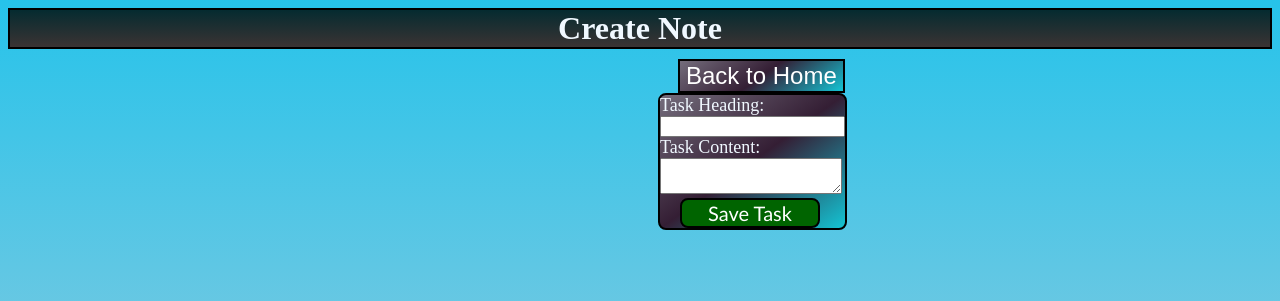
After one commit to GrayLeaphart/AppDev2CourseProject2, a Django app: page /createnote/ in a window 1280 px wide. The commit adds this page. Shown: the top 301 px of the page. Run offline with Django 5.2, Linux system fonts and the light colour scheme.

Commit message:
Your commit message

```diff
--- /dev/null
+++ b/Empmg/templates/createnote.html
@@ -0,0 +1,103 @@
+<html lang="en">
+<head>
+    <meta name="viewport" content="width=device-width">
+</head>
+<body>
+    <h1 class="head1">Create Note</h1>
+    <button onclick="backtohome()" class="Homet" id="Homet">Back to Home</button>
+    <form class="form1" method="post">
+        {% csrf_token %}
+        <label for="heading">Task Heading:</label><br>
+        <input type="text" id="heading" name="heading"><br>
+        <label for="content"> Task Content:</label><br>
+        <textarea id="content" name="content"></textarea><br>
+        <button class="w" type="submit">Save Task</button>
+    </form>
+    <img src="https://www.cpsc.gov/s3fs-public/TestingAndCertification_HeroImage_7-2-21-1.png" class="createaccimg">
+</body>
+</html>
+<style>
+.w {
+margin-top: 4px;
+  align-items: center;
+  background-color:darkgreen;
+  border:2px solid black;
+  border-radius: 8px;
+  box-sizing: border-box;
+  color: #FFFFFF;
+  display: flex;
+  font-family: 'Trebuchet MS', 'Lucida Sans Unicode', 'Lucida Grande', 'Lucida Sans', Arial, sans-serif, sans-serif;
+  font-size: 20px;
+  justify-content: center;
+  line-height: 1em;
+  max-width: 100%;
+  min-width: 140px;
+  padding: 3px;
+  touch-action: manipulation;
+  white-space: nowrap;
+  cursor: pointer;
+  margin-left:20px;
+}
+.w span {
+ text-align: center;
+  background-color: rgb(5, 6, 45);
+  padding: 16px 24px;
+  border-radius: 6px;
+  width: 100%;
+  height: 100%;
+  transition: 300ms;
+}
+
+.form1 {
+    border:2px solid black;
+    border-radius: 8px;
+    box-sizing: border-box;
+    margin-left:650px;
+    margin-right: 650px;
+    color:aliceblue;
+    font-size:large;
+    z-index: 1;
+    position: absolute;
+    background-image: linear-gradient(144deg,#746d7c, #341e34 50%,#14c4d4);
+
+}
+
+
+.Homet{
+        color:white;
+       background-image: linear-gradient(144deg,#746d7c, #341e34 50%,#14c4d4);
+       font-size: x-large;
+       border:solid black 2px;
+       margin-top: 10px;
+       margin-left: 670px;
+ }
+    .Homet:hover{
+      background-image: linear-gradient(144deg,#000000, #000000 50%,#000000)
+    }
+.createaccimg{
+            border:solid white 8px;
+            position:absolute;
+            bottom:0px;
+            width:100%;
+            height:60%;
+            right:300px;
+            left:1px;
+        }
+body {
+            background: linear-gradient(to bottom, #26c3ea, #cfcfd8);
+        }
+.head1{
+    color:aliceblue;
+   text-align:center;
+   background:linear-gradient(to bottom,#052b30,#3b3333);
+   padding:0;
+  margin:0;
+  border:2px solid black;
+
+        }
+</style>
+<script>
+    function backtohome() {
+        window.location.href = "{% url 'userhome' %}";
+    }
+</script>
--- a/Empmg/urls.py
+++ b/Empmg/urls.py
@@ -9,4 +9,6 @@ urlpatterns = [
     path('update_employee/<int:employ_id>/', views.updateemployee, name='update_employee'),
     path('Createemp/', views.createemp, name="createemp"),
     path('delete-item/<int:id>/', views.deleteItem, name='delete-item'),
+    path('createnote/', views.createnote, name='create_note'),
+    path('delete/<int:note_id>/', views.delete_note, name='delete_note'),
 ]
--- a/Empmg/views.py
+++ b/Empmg/views.py
@@ -8,6 +8,8 @@ from .models import Employee
 from .forms import EmployeeForm
 from django.shortcuts import get_object_or_404
 from django.contrib import messages
+from django.shortcuts import render, redirect
+from .models import Note
 
 def deleteItem(request, id):
     item = get_object_or_404(Employee, id=id)
@@ -15,15 +17,29 @@ def deleteItem(request, id):
     return redirect('userhome')
 
 
-
 def home(request):
     return render(request, 'home.html')
 
 @login_required
 def userhome(request):
+    notes = Note.objects.all()
     username = request.user.username
     employees = Employee.objects.all()
-    return render(request, 'userhome.html', {'username': username,  'employees': employees})
+    return render(request, 'userhome.html', {'username': username,  'employees': employees, 'notes': notes})
+
+
+def createnote(request):
+    if request.method == 'POST':
+        heading = request.POST.get('heading')
+        content = request.POST.get('content')
+        note = Note.objects.create(heading=heading, content=content)
+        return redirect('userhome')
+    return render(request, 'createnote.html')
+
+def delete_note(request, note_id):
+    note = Note.objects.get(pk=note_id)
+    note.delete()
+    return redirect('userhome')
 
 
 def redirect_to_userhome(request):
@@ -80,6 +96,8 @@ def createacc(request):
         form = UserRegistrationForm()
     return render(request, 'createaccount.html', {'form': form})
 
+
+
 #future reference for when beginning redirecting pages between one another
 #def logout_view(request):
   #  logout(request)
```
Also changed, not shown: Empmg/models.py (+8 -0 lines), Empmg/templates/userhome.html (+59 -0 lines), Empmg/migrations/0003_note.py (added), db.sqlite3, 1 other file.
